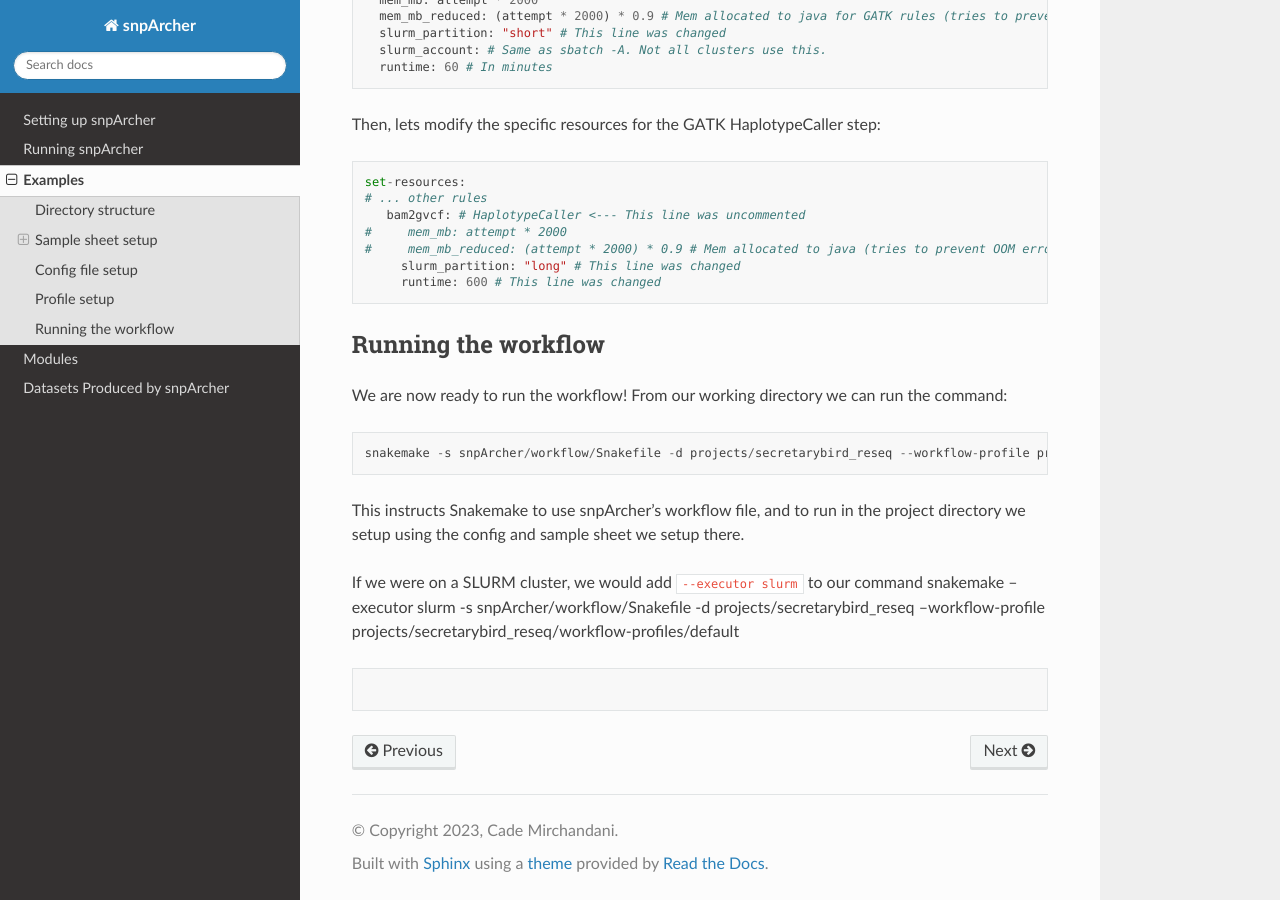
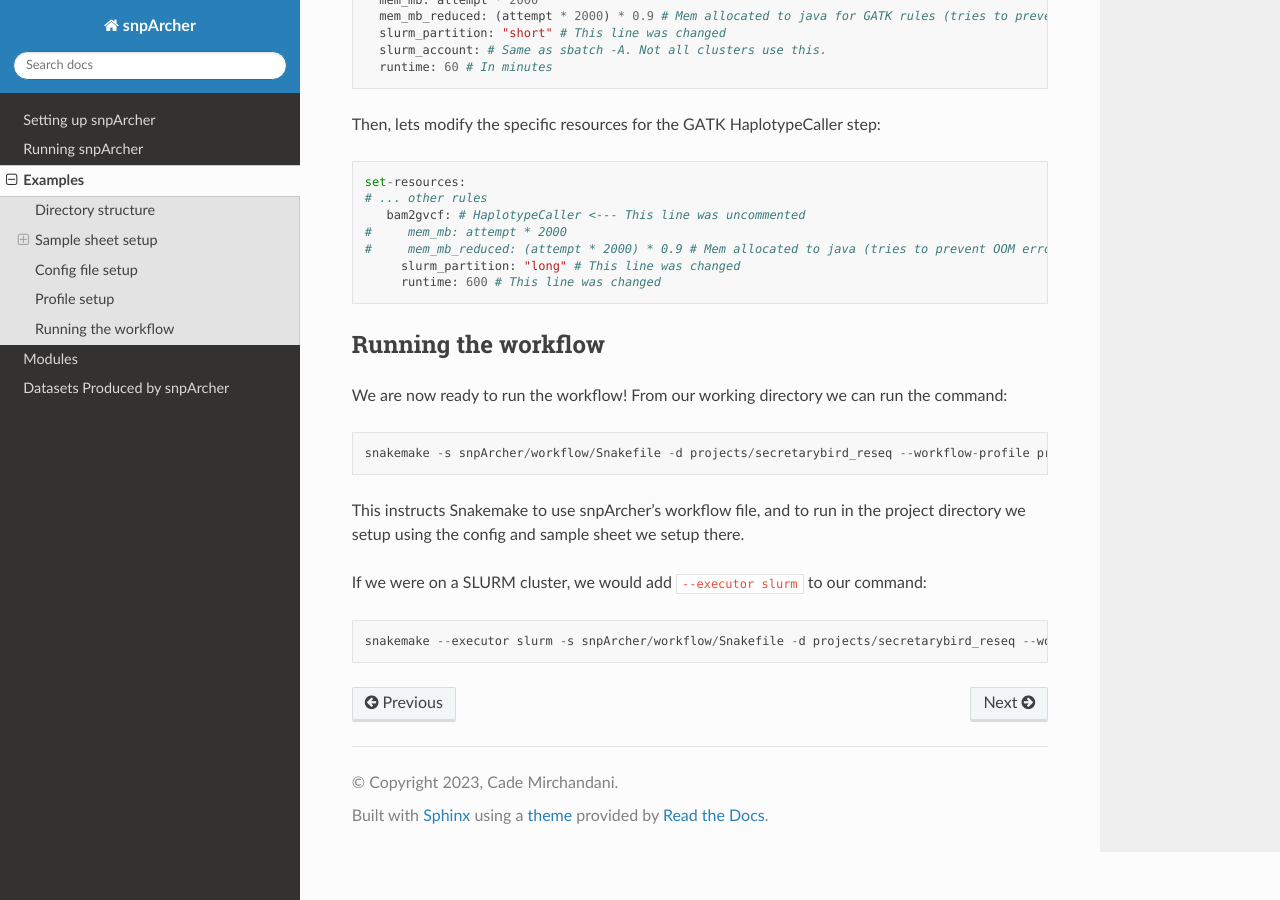
Before and after one commit to harvardinformatics/snpArcher, a Sphinx documentation site: the page built from docs/examples.md, in a window 1280 px wide and 900 px high, scrolled down 3548 px. Built offline with Sphinx 7.4.7 and the Read the Docs theme 3.1.0, drawn with Linux system fonts in a browser that asks for light colours.

Commit message:
docs: code block missing backticks

````diff
--- a/docs/examples.md
+++ b/docs/examples.md
@@ -138,6 +138,7 @@ snakemake -s snpArcher/workflow/Snakefile -d projects/secretarybird_reseq --work
 ```
 This instructs Snakemake to use snpArcher's workflow file, and to run in the project directory we setup using the config and sample sheet we setup there.
 
-If we were on a SLURM cluster, we would add `--executor slurm` to our command
+If we were on a SLURM cluster, we would add `--executor slurm` to our command:
+```
 snakemake --executor slurm -s snpArcher/workflow/Snakefile -d projects/secretarybird_reseq --workflow-profile projects/secretarybird_reseq/workflow-profiles/default
 ```
````
